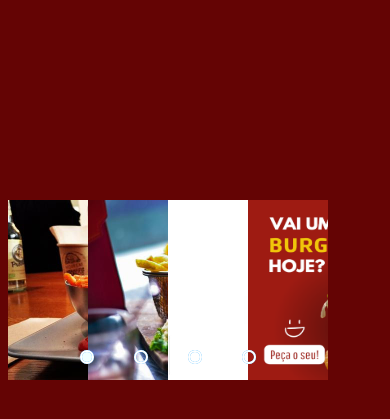
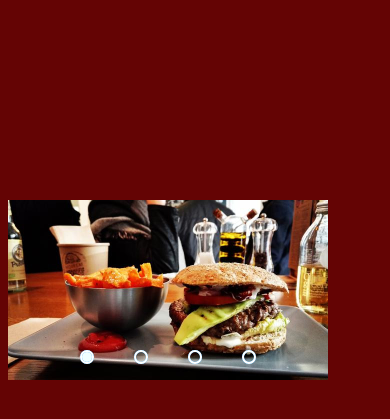
Before and after one commit to clauderech/snackbar, a PHP site: page / in a window 390 px wide. Shown: the part 200-619 px from the top of the page. Run offline with PHP 8.4, Linux system fonts and the light colour scheme; some web fonts are replaced.

Commit message:
atualizacao0002

```diff
--- a/css/slide.css
+++ b/css/slide.css
@@ -112,7 +112,6 @@
 	}
 
 	.slides {
-		width: auto;
 		max-height: 180px;
 		display: flex;
 	}
```
